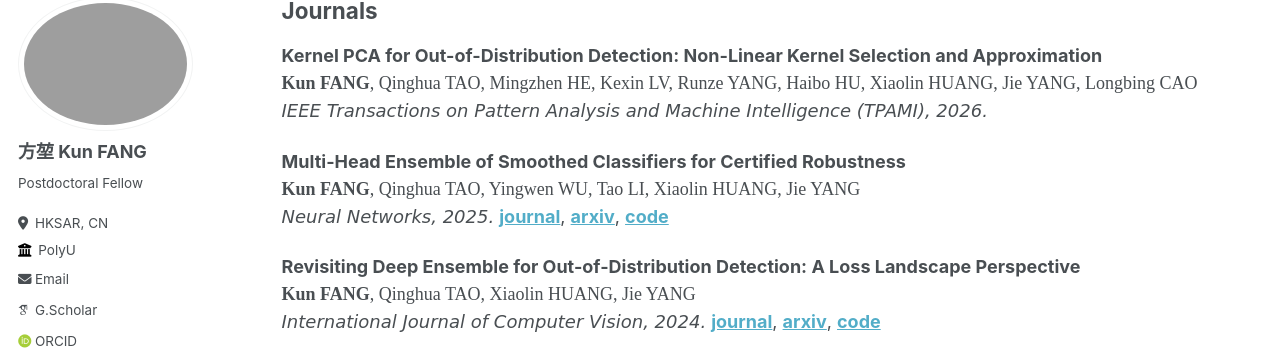
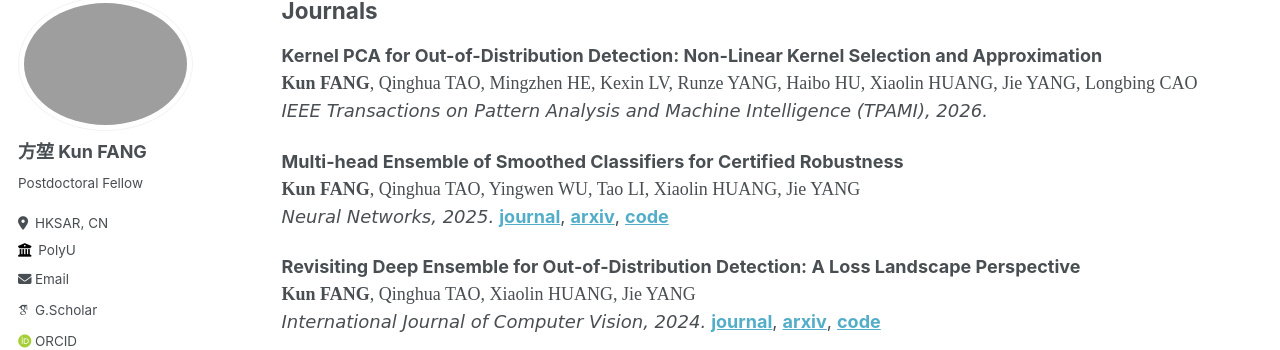
Before and after one commit to fanghenshaometeor/fanghenshaometeor.github.io, a Jekyll site: the page built from _pages/publications.md, in a window 1280 px wide and 900 px high, scrolled down 629 px. Shown: the part 109-459 px from the top of the window. Built offline with Jekyll 4.4.1, drawn with Linux system fonts in a browser that asks for light colours; some web fonts are replaced.

Commit message:
update-pub

```diff
--- a/_pages/publications.md
+++ b/_pages/publications.md
@@ -41,7 +41,7 @@ author_profile: true
 <span style="font-family:Ink Free; font-size:1em;">**Kun FANG**, Qinghua TAO, Mingzhen HE, Kexin LV, Runze YANG, Haibo HU, Xiaolin HUANG, Jie YANG, Longbing CAO</span>
 <span style="font-family:comic sans ms; font-size:1em;">*IEEE Transactions on Pattern Analysis and Machine Intelligence (TPAMI), 2026.*</span>
 
-**Multi-Head Ensemble of Smoothed Classifiers for Certified Robustness**
+**Multi-head Ensemble of Smoothed Classifiers for Certified Robustness**
 <span style="font-family:Ink Free; font-size:1em;">**Kun FANG**, Qinghua TAO, Yingwen WU, Tao LI, Xiaolin HUANG, Jie YANG</span>
 <span style="font-family:comic sans ms; font-size:1em;">*Neural Networks, 2025.*</span> **[journal](https://doi.org/10.1016/j.neunet.2025.107426)**, **[arxiv](https://arxiv.org/abs/2211.10882)**, **[code](https://github.com/fanghenshaometeor/smoothed-multihead-ensemble)**
 
```
